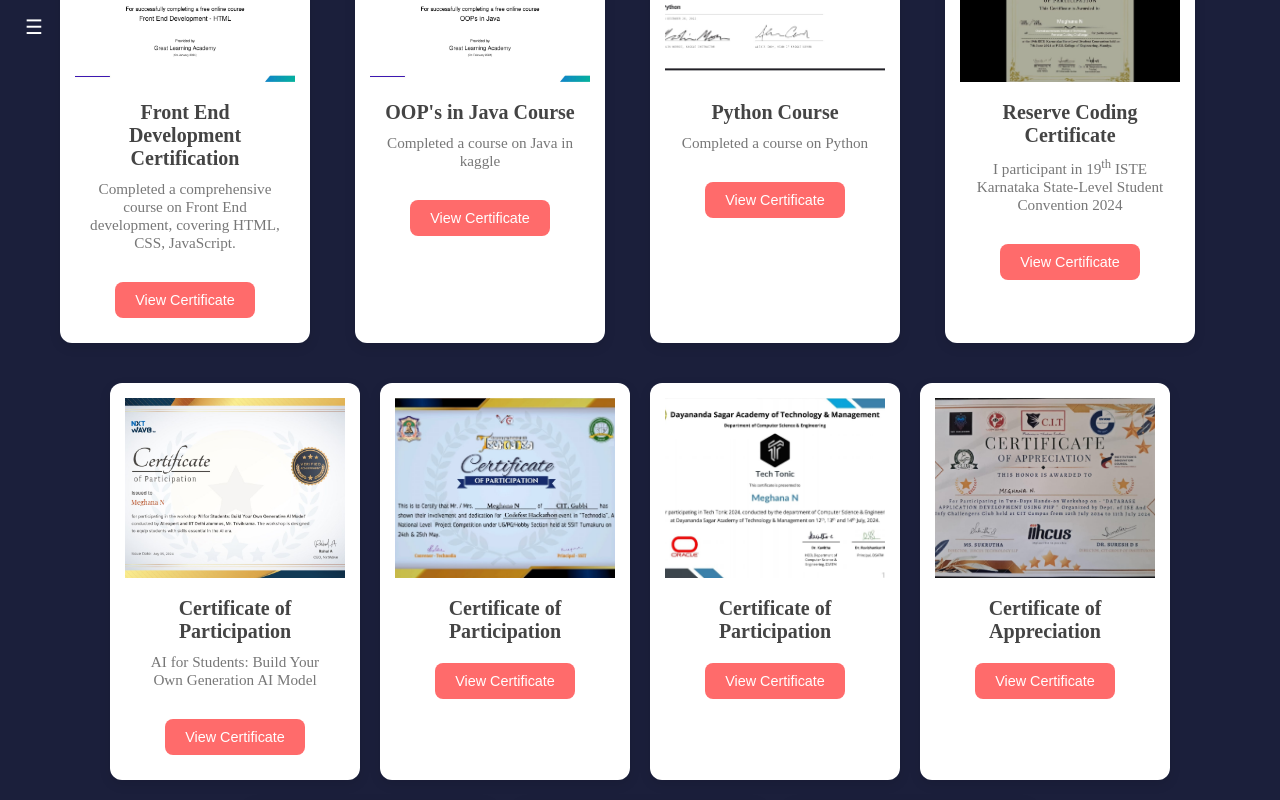
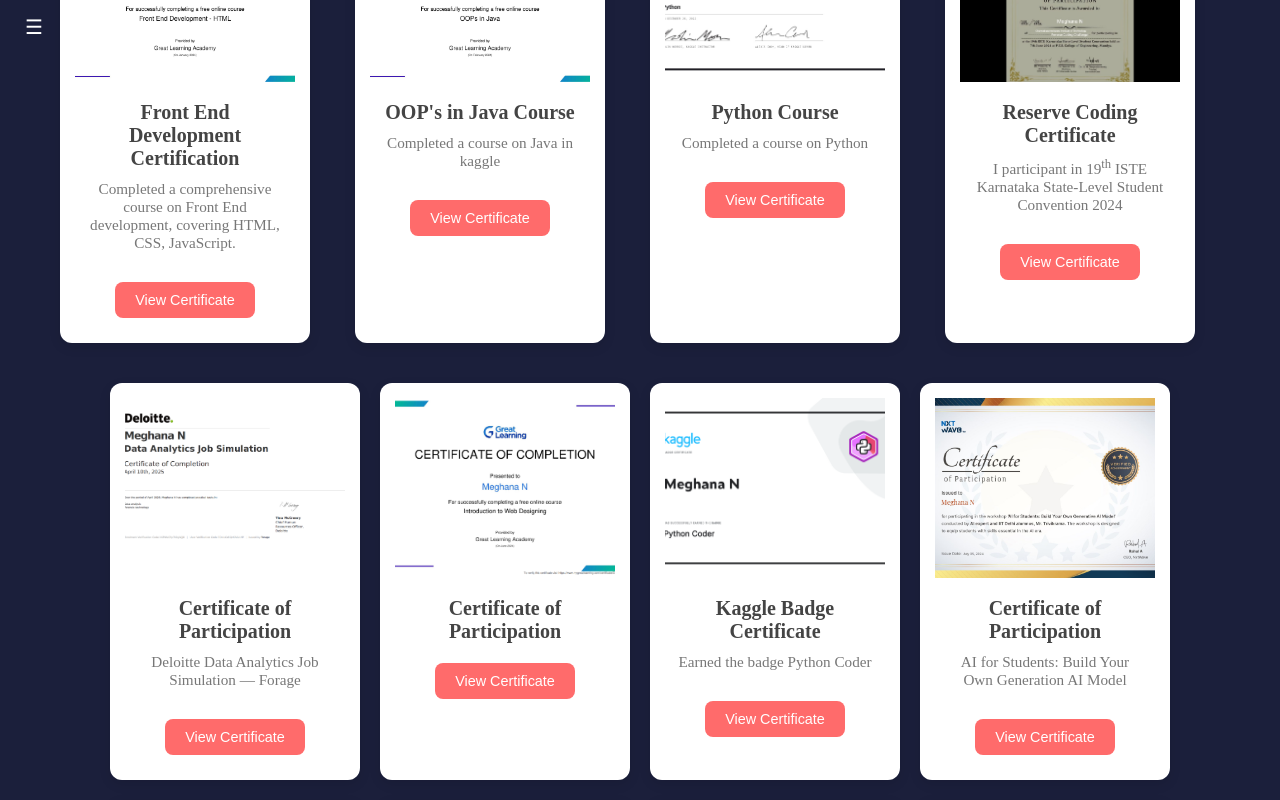
Before and after one commit to Meghanna-N/Personal-Portfolio, a plain HTML site: page index.html in a window 1280 px wide. Both pictures are taken after a click on the button "View More". Shown: the part 2133-2933 px from the top of the page. Drawn offline with Linux system fonts and the light colour scheme.

Commit message:
index.html

```diff
--- a/index.html
+++ b/index.html
@@ -55,7 +55,7 @@
             <div class="hero-content">
                 <p class="intro">WELCOME TO MY WORLD</p>
                 <h1>Hi, I'm Meghana N</h1>
-                <p class="subtitle">Aspiring Software Developer | Web Enthusiast | AIML Learner</p>
+                <p class="subtitle">Aspiring Software Developer | Web Enthusiast | AIML Learner | Data Analytics</p>
                 <p class="description">Welcome to my portfolio! I'm a Computer Science and Engineering student passionate about problem-solving, web development, and AIML. I enjoy solving challenging coding problems and continuously improving my programming skills.</p>
                 <div class="buttons">
                     <a href="#about"><button class="hire-button">About Me</button></a>
@@ -165,12 +165,37 @@
                 </div>
             </div>
                 <!-- Additional Certificates (Hidden Initially) -->
+
     <div class="certificates-container" id="more-certificates" style="display: none;">
+        <div class="certificate-card">
+            <img src="images/Data.png" alt="New Certificate">
+            <h3>Certificate of Participation</h3>
+            <p>Deloitte Data Analytics Job Simulation — Forage</p>
+            <button class="view-certificate-btn" onclick="openModal('images/Data.png')">View Certificate</button>
+        </div>
+        <div class="certificate-card">
+            <img src="images/web design.png" alt="New Certificate">
+            <h3>Certificate of Participation</h3>
+
+            <button class="view-certificate-btn" onclick="openModal('images/web design.png')">View Certificate</button>
+        </div>
+        <div class="certificate-card">
+            <img src="images/Python Coder.png" alt="New Certificate">
+            <h3>Kaggle Badge Certificate</h3>
+            <p>Earned the badge Python Coder</p>
+            <button class="view-certificate-btn" onclick="openModal('images/Python Coder.png')">View Certificate</button>
+        </div>
         <div class="certificate-card">
             <img src="images/aicer.jpg" alt="New Certificate">
             <h3>Certificate of Participation</h3>
             <p>AI for Students: Build Your Own Generation AI Model </p>
             <button class="view-certificate-btn" onclick="openModal('images/aicer.jpg')">View Certificate</button>
+        </div>
+        <div class="certificate-card">
+            <img src="images/pml.png" alt="New Certificate">
+            <h3>Certificate of Participation</h3>
+            <p></p>
+            <button class="view-certificate-btn" onclick="openModal('images/pml.png')">View Certificate</button>
         </div>
         <div class="certificate-card">
             <img src="images/hack2.jpg" alt="Another Certificate">
@@ -185,11 +210,18 @@
             <button class="view-certificate-btn" onclick="openModal('images/hack1.jpg')">View Certificate</button>
         </div>
         <div class="certificate-card">
+            <img src="images/UIUX.png" alt="New Certificate">
+            <h3>Certificate of Participation</h3>
+
+            <button class="view-certificate-btn" onclick="openModal('images/UIUX.png')">View Certificate</button>
+        </div>
+        <div class="certificate-card">
             <img src="images/handson.jpg" alt="Another Certificate">
             <h3>Certificate of Appreciation</h3>
 
             <button class="view-certificate-btn" onclick="openModal('images/handson.jpg')">View Certificate</button>
         </div>
+
         <div class="certificate-card">
             <img src="images/nation.jpg" alt="Another Certificate">
             <h3>Certificate of Participation</h3>
```
